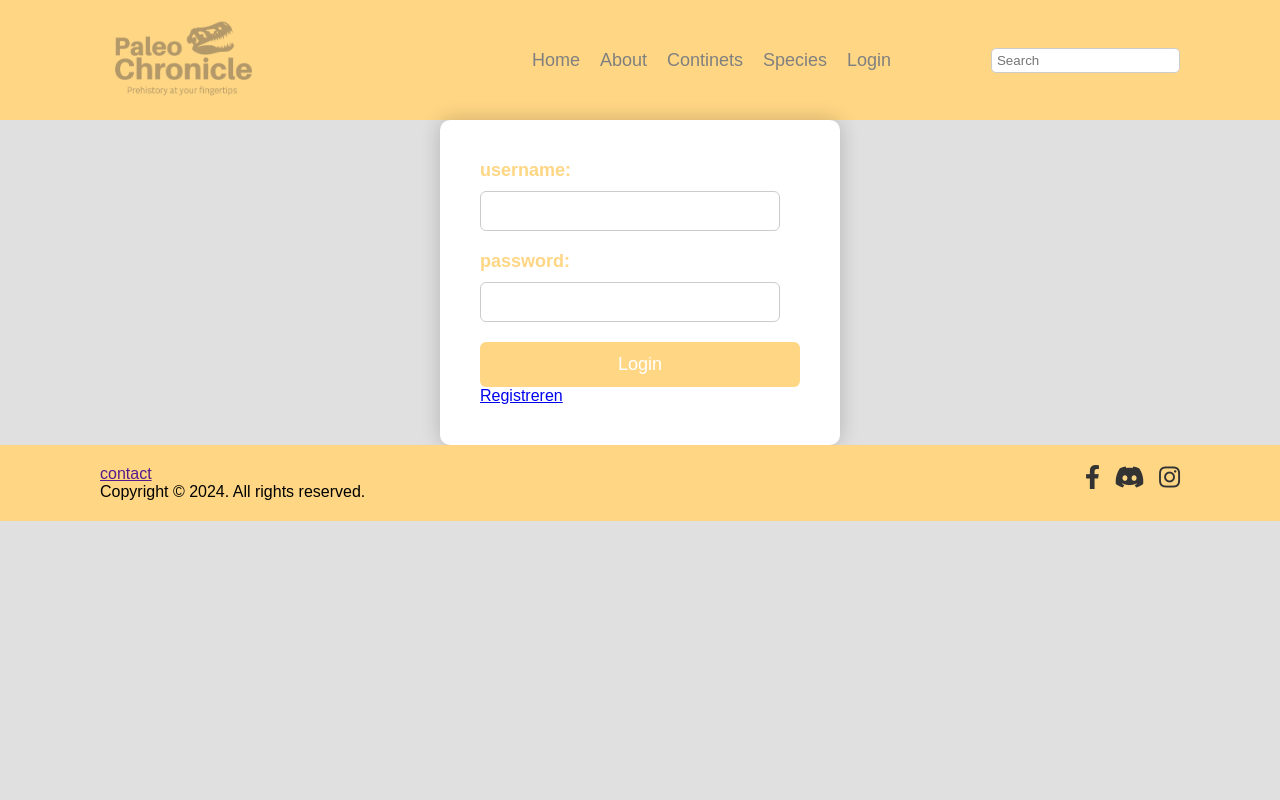
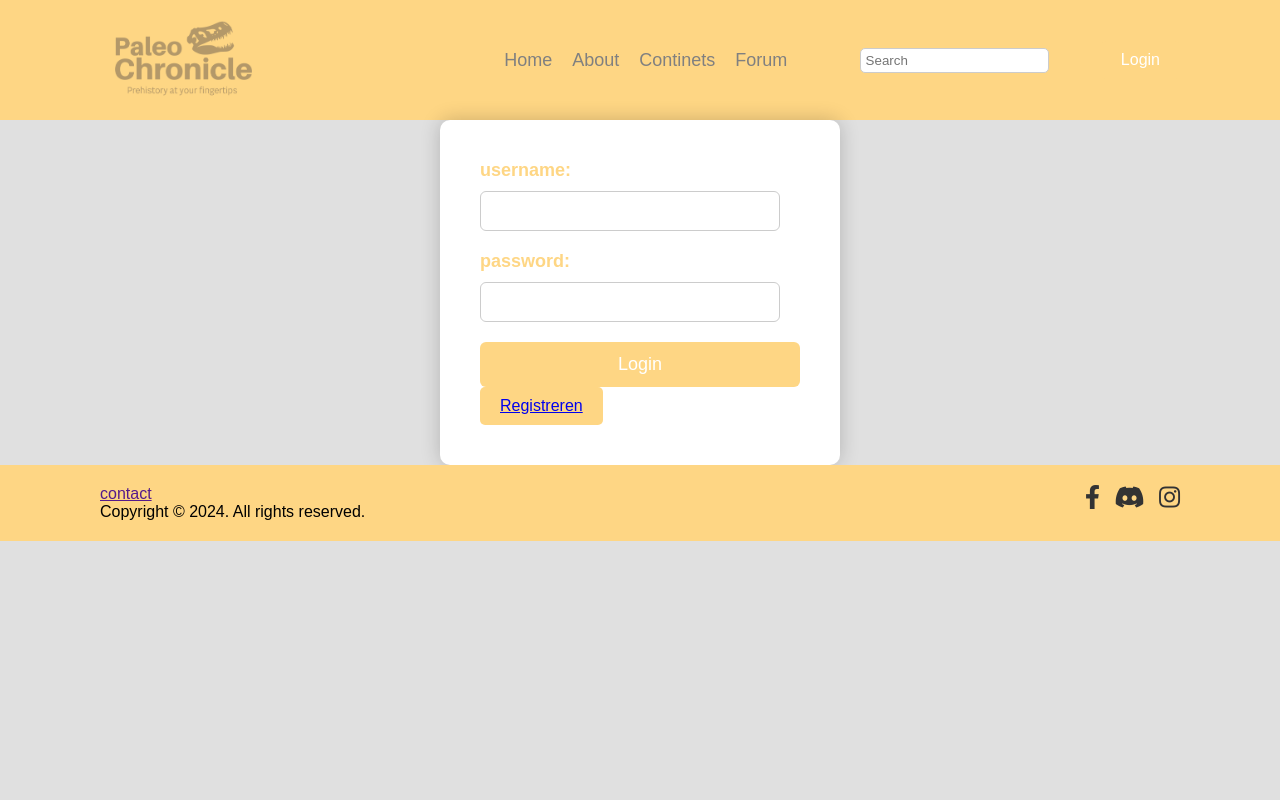
Before and after one commit to RobbertBons/Prehistoric-database, a PHP site: page /login.php in a window 1280 px wide. Run offline with PHP 8.4, Linux system fonts and the light colour scheme.

Commit message:
scrollbar erbij gezet en buttons aangemaakt

```diff
--- a/login.php
+++ b/login.php
@@ -24,7 +24,11 @@ if(isset($_SESSION['ingelogd']) && $_SESSION['ingelogd']){
 	    		<input type="password" name="password" required>
 	    		<input type="submit" name="login" value="Login">
 	    	</form>
-	    	<a href="registratie.php">Registreren</a>
+
+			<article class="button">
+				<a href="registratie.php">Registreren</a>
+			</article>
+
     	</section>
     </main>
 
@@ -32,3 +36,27 @@ if(isset($_SESSION['ingelogd']) && $_SESSION['ingelogd']){
 <?php
 require_once 'partials/footer.php';
 ?>
+
+<style>
+	body{
+		overflow-y: scroll;
+	}
+	.button {
+		display: inline-block;
+		padding: 10px 20px;
+		background-color:  #fed684; /* Green */
+		color: white;
+		text-align: center;
+		text-decoration: none;
+		font-size: 16px;
+		border-radius: 5px;
+		border: none;
+		cursor: pointer;
+		transition: background-color 0.3s;
+	}
+
+.button:hover {
+		background-color: #45a049; /* Darker Green */
+}
+
+</style>
--- a/partials/header.php
+++ b/partials/header.php
@@ -6,10 +6,10 @@
             <a href="index.php">Home</a>
             <a href="">About</a>
             <a href="">Continets</a>
-            <a href="">Species</a>
-            <a href="login.php" class = 'button'>Login</a>
+            <a href="">Forum</a>
         </ul>
         <input type="text" class="search-bar" placeholder="Search">
+        <a href="login.php" class = 'button'>Login</a>
 </header>
 
 <style>
```
